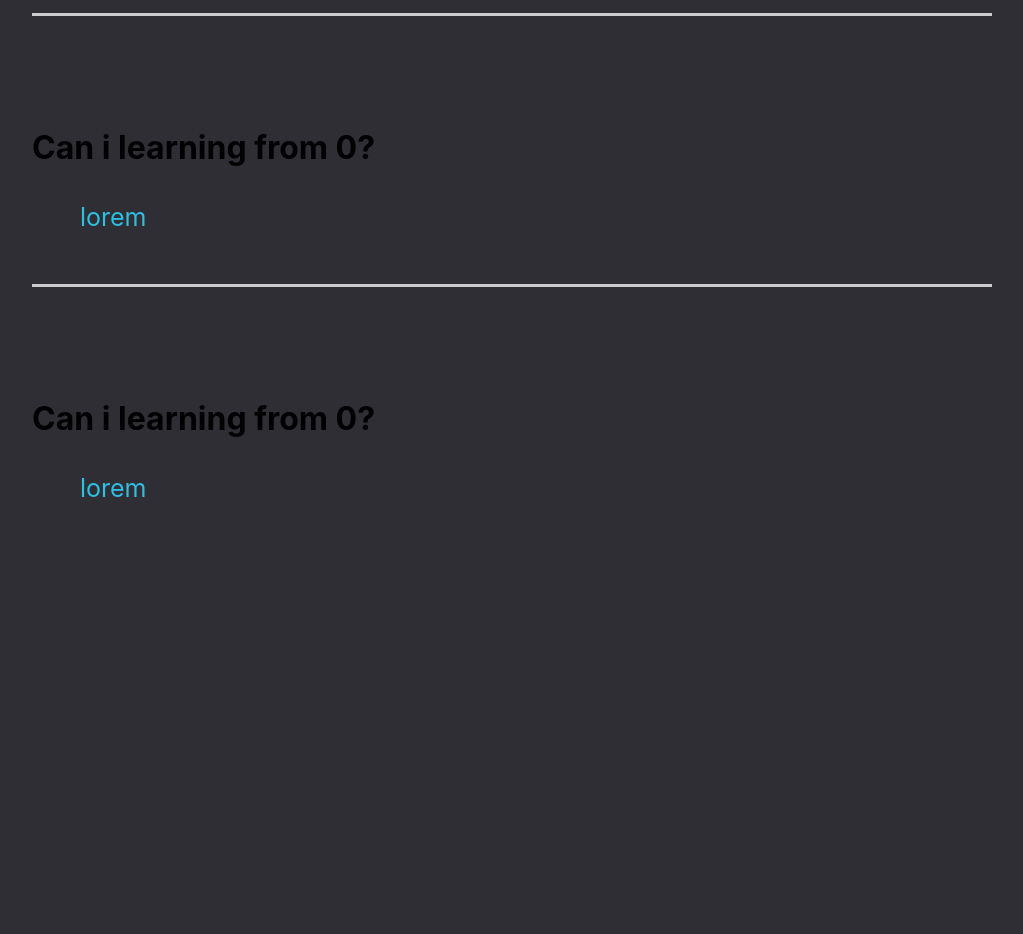
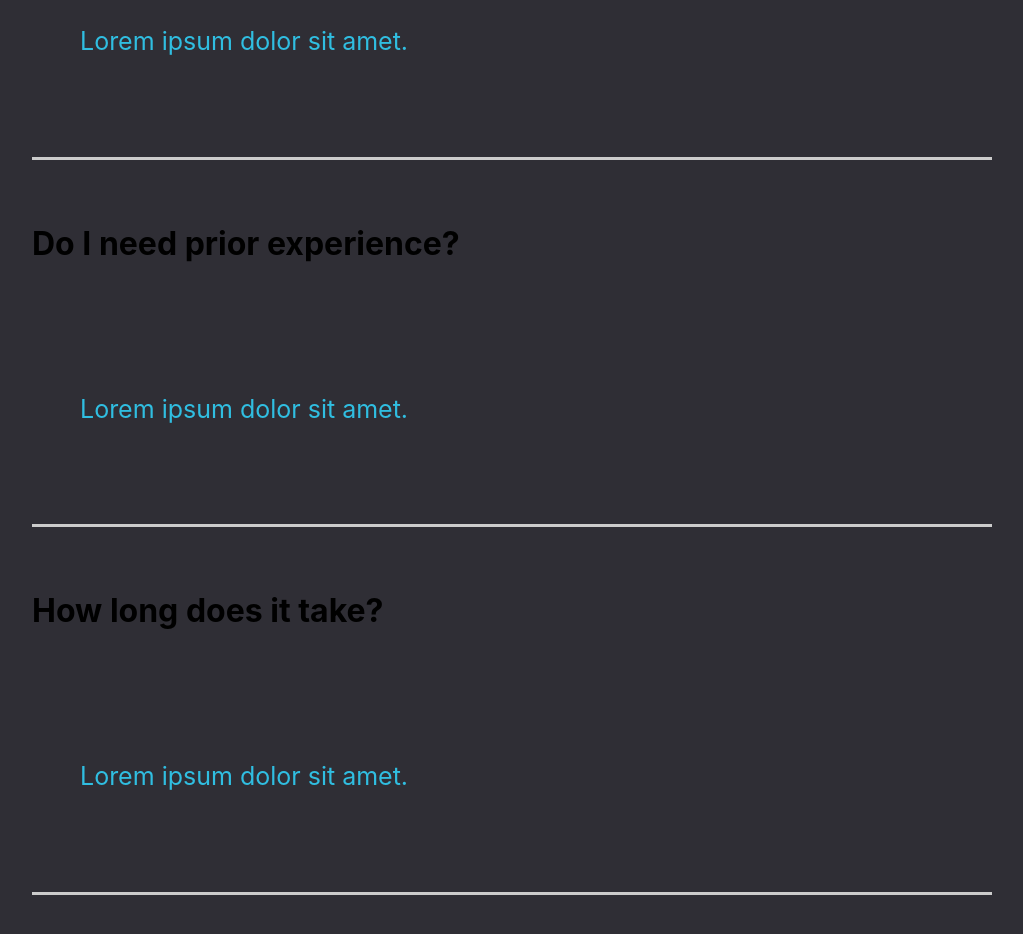
Before and after one commit to asatova/e-learning-react, a React (Create React App) app: page / in a window 1280 px wide. Shown: the part 2060-2994 px from the top of the page, without its empty margins (128-1151 px from the left). Before the commit the page ends 2728 px from the top, so only its background shows below. Built offline with nearby package versions, Linux system fonts and the light colour scheme; a web font is replaced by a local one.

Commit message:
animate shared layout

```diff
--- a/src/components/FaqSection.js
+++ b/src/components/FaqSection.js
@@ -1,43 +1,62 @@
 import { color } from "framer-motion";
 import React from "react";
-import  styled from "styled-components";
-import {About} from "../styles";
+import styled from "styled-components";
+import { About } from "../styles";
+import Toggle from "./Toggle";
+import { motion, LayoutGroup } from "framer-motion";
+
 const FaqSection = () => {
-    return(
+  return (
     <Faq>
-        <h2>Any Questions? <span>FAQ</span></h2>
-        <div className="question"><h4>Can i learning from 0? </h4>
-        <div className="answer"><p>lorem</p></div><div className="faq-line"></div></div>
-        <div className="question"><h4>Can i learning from 0? </h4>
-        <div className="answer"><p>lorem</p></div><div className="faq-line"></div></div>
-        <div className="question"><h4>Can i learning from 0? </h4>
-        <div className="answer" ><p>lorem</p></div></div>
-
+      <LayoutGroup>
+        <h2>
+          Any Questions? <span>FAQ</span>
+        </h2>
+        <Toggle title="Can I learn from scratch?">
+          <div className="question">
+            <div className="answer">
+              <p>Lorem ipsum dolor sit amet.</p>
+            </div>
+          </div>
+        </Toggle>
+        <Toggle title="Do I need prior experience?">
+          <div className="question">
+            <div className="answer">
+              <p>Lorem ipsum dolor sit amet.</p>
+            </div>
+          </div>
+        </Toggle>
+        <Toggle title="How long does it take?">
+          <div className="question">
+            <div className="answer">
+              <p>Lorem ipsum dolor sit amet.</p>
+            </div>
+          </div>
+        </Toggle>
+      </LayoutGroup>
     </Faq>
   );
 };
 
-const Faq = styled(About) `
+const Faq = styled(About)`
   display: block;
-h2{
+  h2 {
     padding-bottom: 2rem;
     font-weight: lighter;
   }
-.question{
-    padding:3rem 0rem;
+  .question {
+    padding: 3rem 0rem;
     cursor: pointer;
-};
-.answer{
-    padding:2rem 3rem;
-
   }
-.faq-line{
+  .answer {
+    padding: 2rem 3rem;
+  }
+  .faq-line {
     background-color: #ccc;
     height: 0.2rem;
     width: 100%;
     margin: 1rem 0rem;
-
   }
-`
+`;
 
 export default FaqSection;
--- /dev/null
+++ b/src/components/Toggle.js
@@ -0,0 +1,24 @@
+import { title } from "motion/react-client";
+import React from "react";
+import { useState } from "react";
+import {motion} from "framer-motion"
+
+
+
+const Toggle = ({children, title}) => {
+    const [toggle, setToggle] =useState(true);
+    return <motion.div layout onClick={() => setToggle(!toggle)}>
+        <motion.h4  layout className="question">{title}</motion.h4>
+
+        {toggle ? children : ""}
+
+    <div className="faq-line"></div>
+
+    </motion.div>;
+};
+
+
+
+
+
+export default Toggle;
```
Lines whose indentation alone changed are shown as unchanged.
